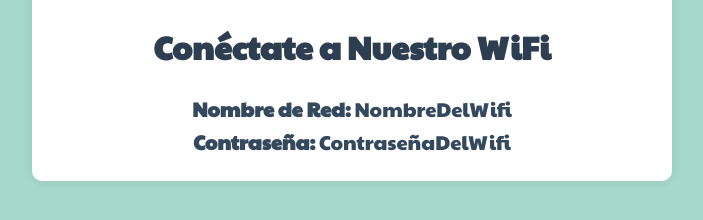
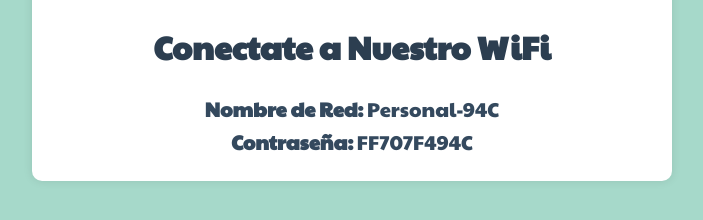
Before and after one commit to Roflo93/Looky, a plain HTML site: page index.html in a window 1280 px wide. Shown: the part 568-788 px from the top of the page, without its empty margins (288-991 px from the left). Drawn offline with Linux system fonts and the light colour scheme.

Commit message:
index.html

```diff
--- a/index.html
+++ b/index.html
@@ -100,9 +100,9 @@
       </a>
     </div>
     <div class="wifi-info">
-      <h2>Conéctate a Nuestro WiFi</h2>
-      <p class="wifi-name"><strong>Nombre de Red:</strong> NombreDelWifi</p>
-      <p class="wifi-password"><strong>Contraseña:</strong> ContraseñaDelWifi</p>
+      <h2>Conectate a Nuestro WiFi</h2>
+      <p class="wifi-name"><strong>Nombre de Red:</strong> Personal-94C</p>
+      <p class="wifi-password"><strong>Contraseña:</strong> FF707F494C</p>
     </div>
   </div>
 </body>
```
